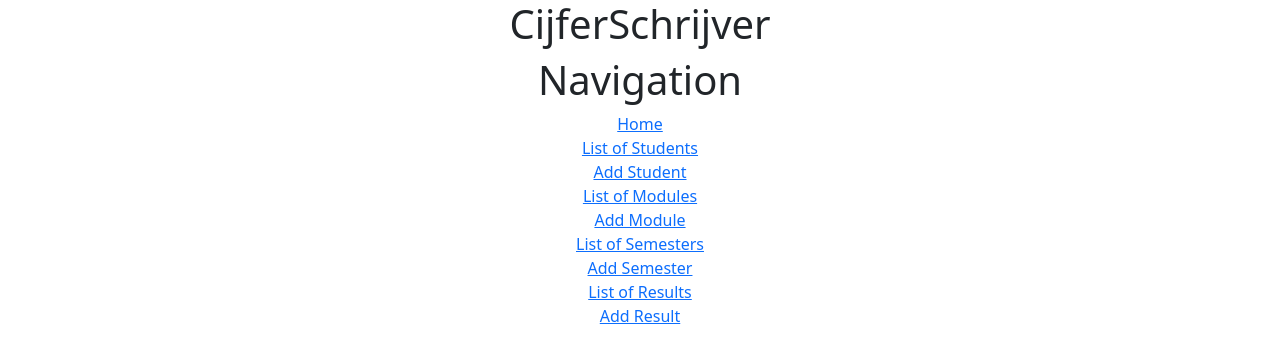
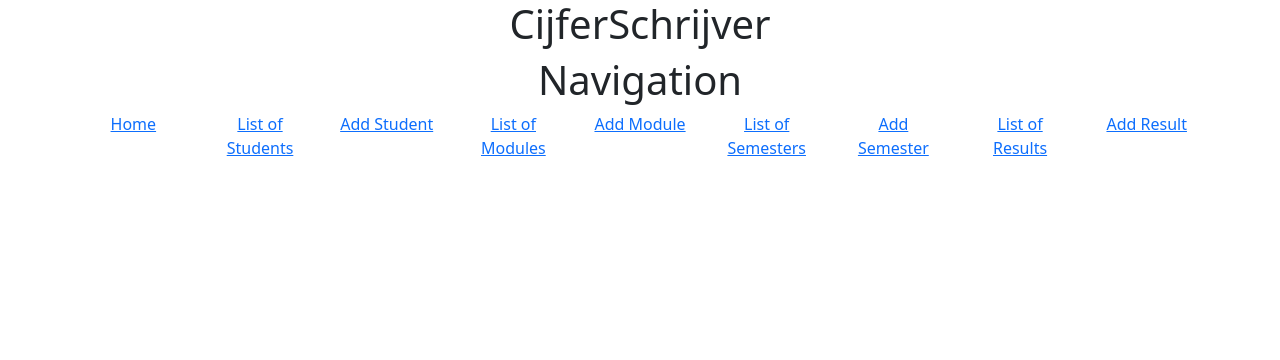
Before and after one commit to idwer/CijferSchrijver, a React (Create React App) app in the folder src/main/frontend/: page / in a window 1280 px wide. Shown: the top 360 px of the page. Built offline with nearby package versions, Linux system fonts and the light colour scheme.

Commit message:
frontend: cosmetic fixes for front page

```diff
--- a/src/main/frontend/src/App.js
+++ b/src/main/frontend/src/App.js
@@ -1,5 +1,6 @@
 import React from 'react';
 import { Link, BrowserRouter, Route, Routes } from "react-router-dom";
+import { Col, Container, Row } from 'react-bootstrap';
 
 import './App.css';
 
@@ -21,15 +22,19 @@ export default function App() {
             <BrowserRouter>
                 <h1>Navigation</h1>
                 <nav>
-                    <Link to="/">Home </Link><br/>
-                    <Link to="/get/students"> List of Students</Link><br/>
-                    <Link to="/add/student"> Add Student</Link><br/>
-                    <Link to="/get/modules"> List of Modules</Link><br/>
-                    <Link to="/add/module"> Add Module</Link><br/>
-                    <Link to="/get/semesters"> List of Semesters</Link><br/>
-                    <Link to="/add/semester"> Add Semester</Link><br/>
-                    <Link to="/get/results"> List of Results</Link><br/>
-                    <Link to="/add/results"> Add Result</Link><br/>
+                    <Container>
+                        <Row>
+                            <Col><Link to="/">Home</Link></Col>
+                            <Col><Link to="/get/students"> List of Students</Link></Col>
+                            <Col><Link to="/add/student"> Add Student</Link></Col>
+                            <Col><Link to="/get/modules"> List of Modules</Link></Col>
+                            <Col><Link to="/add/module"> Add Module</Link></Col>
+                            <Col><Link to="/get/semesters"> List of Semesters</Link></Col>
+                            <Col><Link to="/add/semester"> Add Semester</Link></Col>
+                            <Col><Link to="/get/results"> List of Results</Link></Col>
+                            <Col><Link to="/add/results"> Add Result</Link></Col>
+                        </Row>
+                    </Container>
                 </nav>
             <Routes>
                 <Route path="/get/students" element={<GetStudents />} />
```
